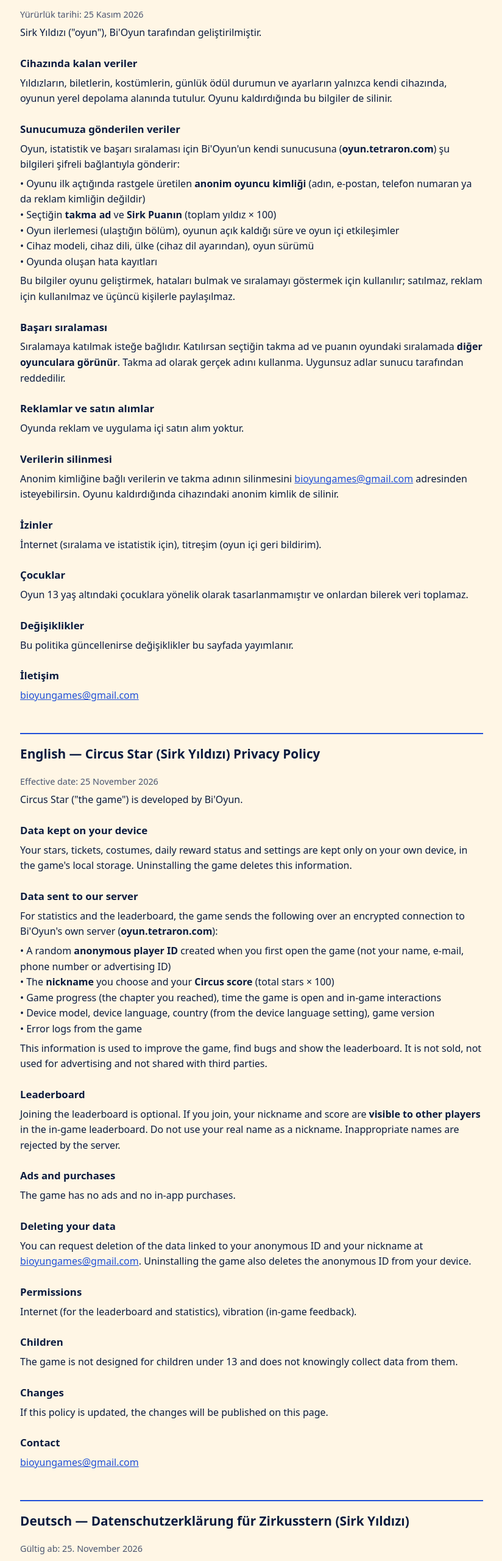
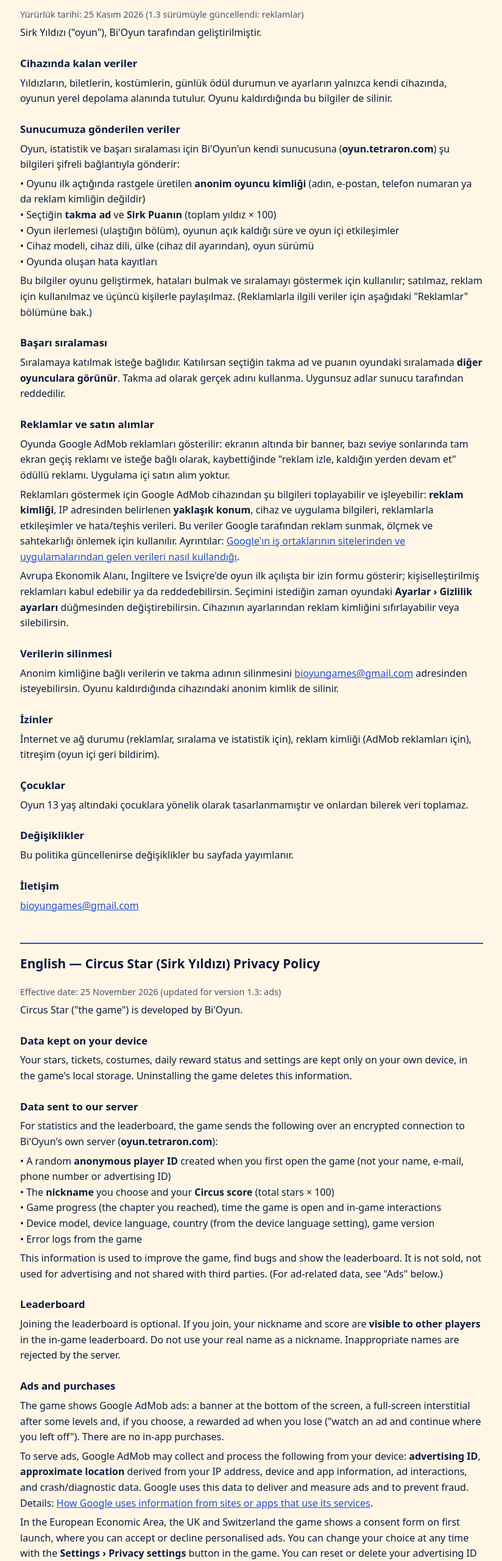
Before and after one commit to bioyun/bioyun.github.io, a plain HTML site: page sirk-yildizi.html in a window 1280 px wide. Shown: the part 240-2800 px from the top of the page at 61% size, without its empty margins (227-1051 px from the left). Drawn offline with Linux system fonts and the light colour scheme.

Commit message:
Sirk Yıldızı gizlilik: AdMob reklamları (1.3)

```diff
--- a/sirk-yildizi.html
+++ b/sirk-yildizi.html
@@ -24,7 +24,7 @@
 
 <section id="tr" lang="tr">
 <h2>Türkçe</h2>
-<p class="meta">Yürürlük tarihi: 25 Kasım 2026</p>
+<p class="meta">Yürürlük tarihi: 25 Kasım 2026 (1.3 sürümüyle güncellendi: reklamlar)</p>
 <p>Sirk Yıldızı ("oyun"), Bi'Oyun tarafından geliştirilmiştir.</p>
 <h3>Cihazında kalan veriler</h3>
 <p>Yıldızların, biletlerin, kostümlerin, günlük ödül durumun ve ayarların yalnızca kendi cihazında, oyunun yerel depolama alanında tutulur. Oyunu kaldırdığında bu bilgiler de silinir.</p>
@@ -35,15 +35,17 @@
 • Oyun ilerlemesi (ulaştığın bölüm), oyunun açık kaldığı süre ve oyun içi etkileşimler<br>
 • Cihaz modeli, cihaz dili, ülke (cihaz dil ayarından), oyun sürümü<br>
 • Oyunda oluşan hata kayıtları</p>
-<p>Bu bilgiler oyunu geliştirmek, hataları bulmak ve sıralamayı göstermek için kullanılır; satılmaz, reklam için kullanılmaz ve üçüncü kişilerle paylaşılmaz.</p>
+<p>Bu bilgiler oyunu geliştirmek, hataları bulmak ve sıralamayı göstermek için kullanılır; satılmaz, reklam için kullanılmaz ve üçüncü kişilerle paylaşılmaz. (Reklamlarla ilgili veriler için aşağıdaki "Reklamlar" bölümüne bak.)</p>
 <h3>Başarı sıralaması</h3>
 <p>Sıralamaya katılmak isteğe bağlıdır. Katılırsan seçtiğin takma ad ve puanın oyundaki sıralamada <b>diğer oyunculara görünür</b>. Takma ad olarak gerçek adını kullanma. Uygunsuz adlar sunucu tarafından reddedilir.</p>
 <h3>Reklamlar ve satın alımlar</h3>
-<p>Oyunda reklam ve uygulama içi satın alım yoktur.</p>
+<p>Oyunda Google AdMob reklamları gösterilir: ekranın altında bir banner, bazı seviye sonlarında tam ekran geçiş reklamı ve isteğe bağlı olarak, kaybettiğinde "reklam izle, kaldığın yerden devam et" ödüllü reklamı. Uygulama içi satın alım yoktur.</p>
+<p>Reklamları göstermek için Google AdMob cihazından şu bilgileri toplayabilir ve işleyebilir: <b>reklam kimliği</b>, IP adresinden belirlenen <b>yaklaşık konum</b>, cihaz ve uygulama bilgileri, reklamlarla etkileşimler ve hata/teşhis verileri. Bu veriler Google tarafından reklam sunmak, ölçmek ve sahtekarlığı önlemek için kullanılır. Ayrıntılar: <a href="https://policies.google.com/technologies/partner-sites">Google'ın iş ortaklarının sitelerinden ve uygulamalarından gelen verileri nasıl kullandığı</a>.</p>
+<p>Avrupa Ekonomik Alanı, İngiltere ve İsviçre'de oyun ilk açılışta bir izin formu gösterir; kişiselleştirilmiş reklamları kabul edebilir ya da reddedebilirsin. Seçimini istediğin zaman oyundaki <b>Ayarlar › Gizlilik ayarları</b> düğmesinden değiştirebilirsin. Cihazının ayarlarından reklam kimliğini sıfırlayabilir veya silebilirsin.</p>
 <h3>Verilerin silinmesi</h3>
 <p>Anonim kimliğine bağlı verilerin ve takma adının silinmesini <a href="mailto:bioyungames@gmail.com">bioyungames@gmail.com</a> adresinden isteyebilirsin. Oyunu kaldırdığında cihazındaki anonim kimlik de silinir.</p>
 <h3>İzinler</h3>
-<p>İnternet (sıralama ve istatistik için), titreşim (oyun içi geri bildirim).</p>
+<p>İnternet ve ağ durumu (reklamlar, sıralama ve istatistik için), reklam kimliği (AdMob reklamları için), titreşim (oyun içi geri bildirim).</p>
 <h3>Çocuklar</h3>
 <p>Oyun 13 yaş altındaki çocuklara yönelik olarak tasarlanmamıştır ve onlardan bilerek veri toplamaz.</p>
 <h3>Değişiklikler</h3>
@@ -54,7 +56,7 @@
 
 <section id="en" lang="en">
 <h2>English — Circus Star (Sirk Yıldızı) Privacy Policy</h2>
-<p class="meta">Effective date: 25 November 2026</p>
+<p class="meta">Effective date: 25 November 2026 (updated for version 1.3: ads)</p>
 <p>Circus Star ("the game") is developed by Bi'Oyun.</p>
 <h3>Data kept on your device</h3>
 <p>Your stars, tickets, costumes, daily reward status and settings are kept only on your own device, in the game's local storage. Uninstalling the game deletes this information.</p>
@@ -65,15 +67,17 @@
 • Game progress (the chapter you reached), time the game is open and in-game interactions<br>
 • Device model, device language, country (from the device language setting), game version<br>
 • Error logs from the game</p>
-<p>This information is used to improve the game, find bugs and show the leaderboard. It is not sold, not used for advertising and not shared with third parties.</p>
+<p>This information is used to improve the game, find bugs and show the leaderboard. It is not sold, not used for advertising and not shared with third parties. (For ad-related data, see "Ads" below.)</p>
 <h3>Leaderboard</h3>
 <p>Joining the leaderboard is optional. If you join, your nickname and score are <b>visible to other players</b> in the in-game leaderboard. Do not use your real name as a nickname. Inappropriate names are rejected by the server.</p>
 <h3>Ads and purchases</h3>
-<p>The game has no ads and no in-app purchases.</p>
+<p>The game shows Google AdMob ads: a banner at the bottom of the screen, a full-screen interstitial after some levels and, if you choose, a rewarded ad when you lose ("watch an ad and continue where you left off"). There are no in-app purchases.</p>
+<p>To serve ads, Google AdMob may collect and process the following from your device: <b>advertising ID</b>, <b>approximate location</b> derived from your IP address, device and app information, ad interactions, and crash/diagnostic data. Google uses this data to deliver and measure ads and to prevent fraud. Details: <a href="https://policies.google.com/technologies/partner-sites">How Google uses information from sites or apps that use its services</a>.</p>
+<p>In the European Economic Area, the UK and Switzerland the game shows a consent form on first launch, where you can accept or decline personalised ads. You can change your choice at any time with the <b>Settings › Privacy settings</b> button in the game. You can reset or delete your advertising ID in your device settings.</p>
 <h3>Deleting your data</h3>
 <p>You can request deletion of the data linked to your anonymous ID and your nickname at <a href="mailto:bioyungames@gmail.com">bioyungames@gmail.com</a>. Uninstalling the game also deletes the anonymous ID from your device.</p>
 <h3>Permissions</h3>
-<p>Internet (for the leaderboard and statistics), vibration (in-game feedback).</p>
+<p>Internet and network state (for ads, the leaderboard and statistics), advertising ID (for AdMob ads), vibration (in-game feedback).</p>
 <h3>Children</h3>
 <p>The game is not designed for children under 13 and does not knowingly collect data from them.</p>
 <h3>Changes</h3>
@@ -84,7 +88,7 @@
 
 <section id="de" lang="de">
 <h2>Deutsch — Datenschutzerklärung für Zirkusstern (Sirk Yıldızı)</h2>
-<p class="meta">Gültig ab: 25. November 2026</p>
+<p class="meta">Gültig ab: 25. November 2026 (aktualisiert für Version 1.3: Werbung)</p>
 <p>Zirkusstern („das Spiel“) wird von Bi'Oyun entwickelt.</p>
 <h3>Daten auf deinem Gerät</h3>
 <p>Deine Sterne, Tickets, Kostüme, der Stand der täglichen Belohnung und deine Einstellungen werden nur auf deinem eigenen Gerät im lokalen Speicher des Spiels gespeichert. Wenn du das Spiel deinstallierst, werden diese Daten gelöscht.</p>
@@ -95,15 +99,17 @@
 • Spielfortschritt (erreichtes Kapitel), Spieldauer und Interaktionen im Spiel<br>
 • Gerätemodell, Gerätesprache, Land (aus der Spracheinstellung des Geräts), Spielversion<br>
 • Fehlerprotokolle des Spiels</p>
-<p>Diese Daten dienen dazu, das Spiel zu verbessern, Fehler zu finden und die Rangliste anzuzeigen. Sie werden nicht verkauft, nicht für Werbung verwendet und nicht an Dritte weitergegeben.</p>
+<p>Diese Daten dienen dazu, das Spiel zu verbessern, Fehler zu finden und die Rangliste anzuzeigen. Sie werden nicht verkauft, nicht für Werbung verwendet und nicht an Dritte weitergegeben. (Zu werbebezogenen Daten siehe „Werbung“ unten.)</p>
 <h3>Rangliste</h3>
 <p>Die Teilnahme an der Rangliste ist freiwillig. Wenn du teilnimmst, sind dein Spitzname und deine Punkte in der Rangliste <b>für andere Spieler sichtbar</b>. Verwende nicht deinen echten Namen. Unangemessene Namen werden vom Server abgelehnt.</p>
 <h3>Werbung und Käufe</h3>
-<p>Das Spiel enthält keine Werbung und keine In-App-Käufe.</p>
+<p>Das Spiel zeigt Werbung von Google AdMob: ein Banner am unteren Bildschirmrand, nach manchen Levels eine Vollbild-Werbung und – wenn du möchtest – nach einer Niederlage eine Belohnungswerbung („Werbung ansehen und dort weitermachen, wo du aufgehört hast“). Es gibt keine In-App-Käufe.</p>
+<p>Für die Werbung kann Google AdMob folgende Daten von deinem Gerät erheben und verarbeiten: <b>Werbe-ID</b>, aus der IP-Adresse ermittelter <b>ungefährer Standort</b>, Geräte- und App-Informationen, Interaktionen mit Werbung sowie Absturz-/Diagnosedaten. Google nutzt diese Daten, um Werbung auszuliefern, zu messen und Betrug zu verhindern. Details: <a href="https://policies.google.com/technologies/partner-sites">Wie Google Daten von Websites und Apps von Partnern verwendet</a>.</p>
+<p>Im Europäischen Wirtschaftsraum, im Vereinigten Königreich und in der Schweiz zeigt das Spiel beim ersten Start ein Einwilligungsformular, in dem du personalisierte Werbung annehmen oder ablehnen kannst. Deine Wahl kannst du jederzeit im Spiel unter <b>Einstellungen › Datenschutzeinstellungen</b> ändern. Die Werbe-ID kannst du in den Geräteeinstellungen zurücksetzen oder löschen.</p>
 <h3>Löschung deiner Daten</h3>
 <p>Du kannst die Löschung der mit deiner anonymen ID verknüpften Daten und deines Spitznamens unter <a href="mailto:bioyungames@gmail.com">bioyungames@gmail.com</a> beantragen. Beim Deinstallieren wird auch die anonyme ID von deinem Gerät gelöscht.</p>
 <h3>Berechtigungen</h3>
-<p>Internet (für Rangliste und Statistiken), Vibration (Feedback im Spiel).</p>
+<p>Internet und Netzwerkstatus (für Werbung, Rangliste und Statistiken), Werbe-ID (für AdMob-Werbung), Vibration (Feedback im Spiel).</p>
 <h3>Kinder</h3>
 <p>Das Spiel richtet sich nicht an Kinder unter 13 Jahren und erhebt wissentlich keine Daten von ihnen.</p>
 <h3>Änderungen</h3>
```
